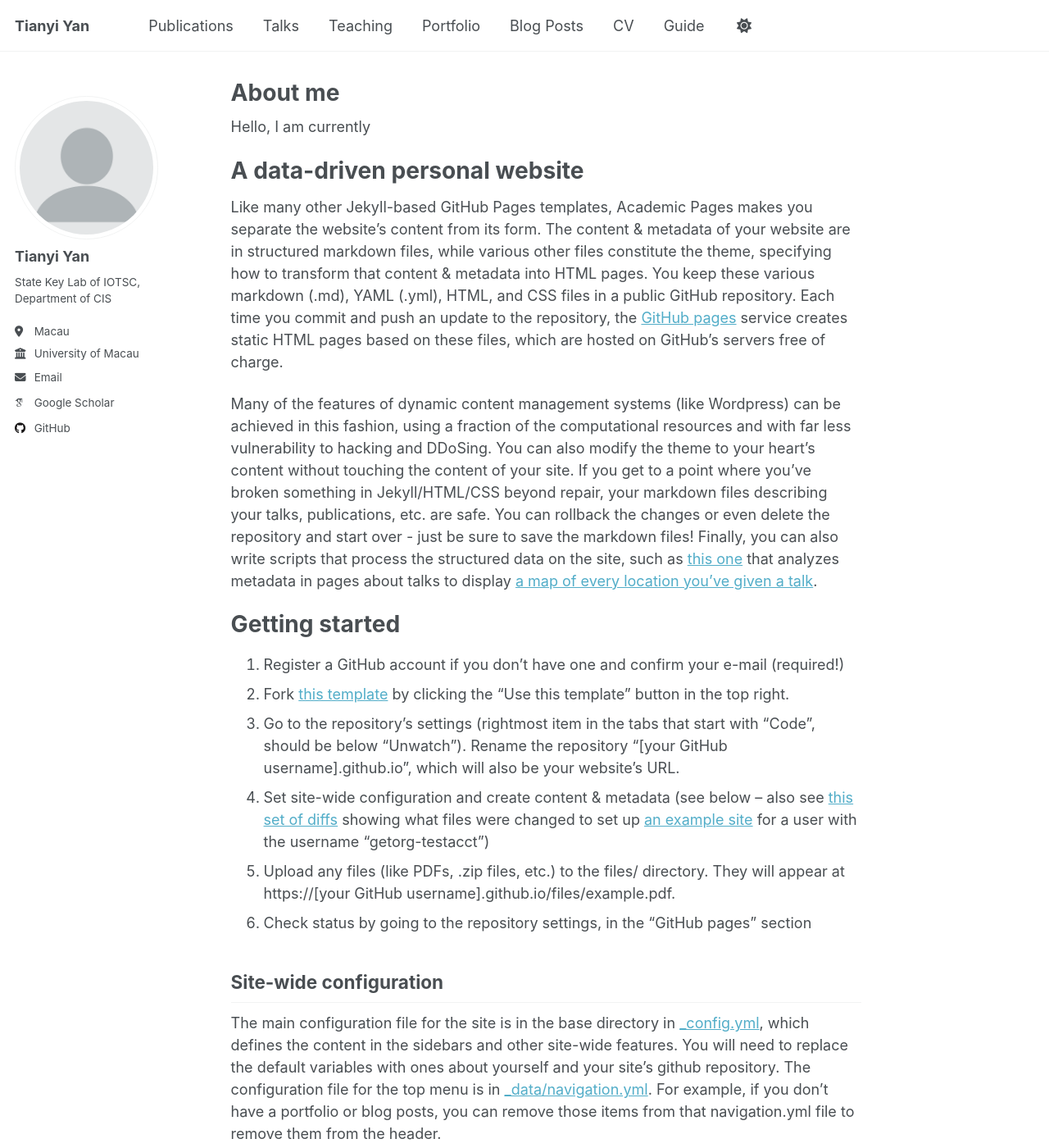
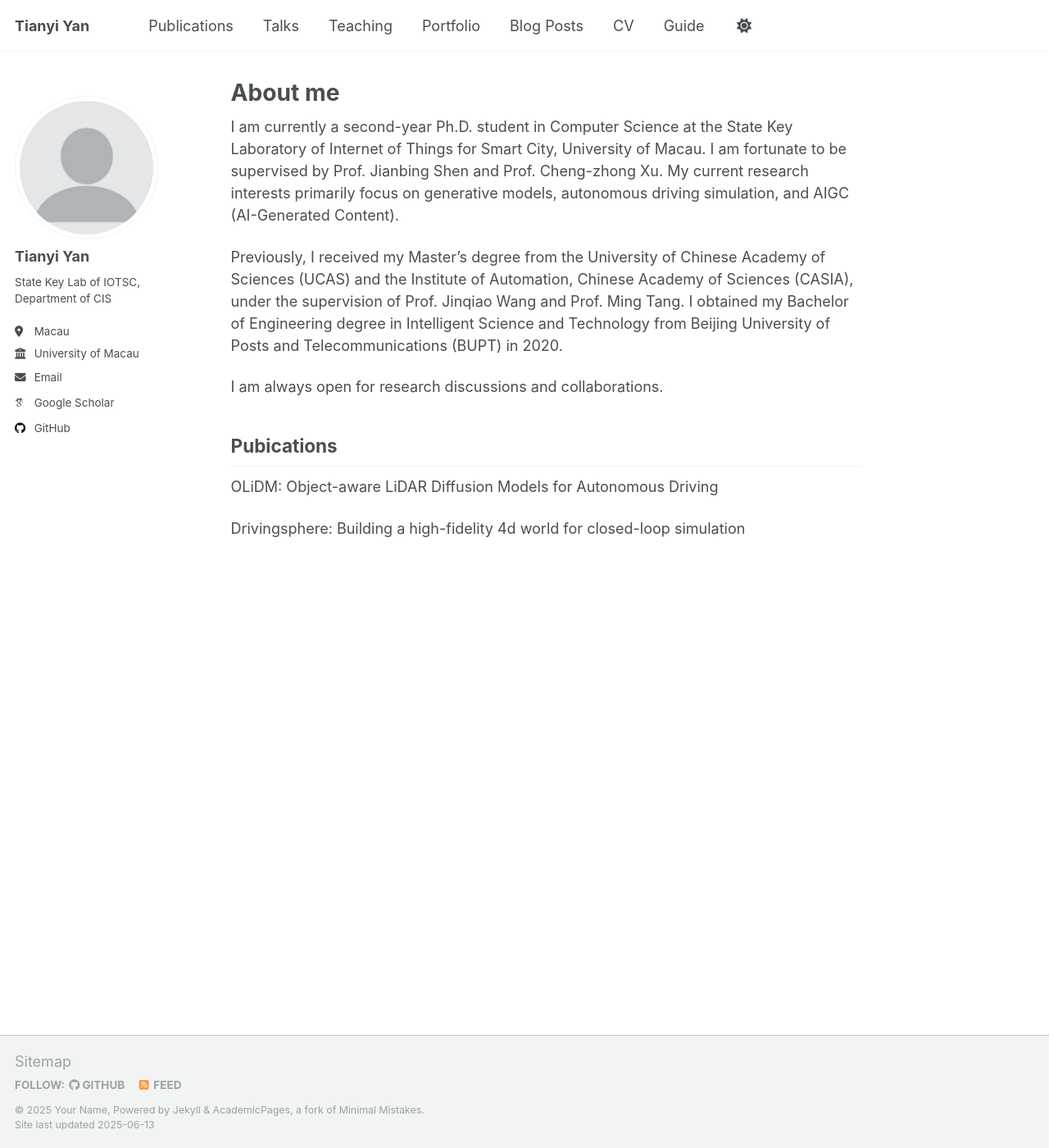
Before and after one commit to yanty123/yanty123.github.io, a Jekyll site: the page built from _pages/about.md, in a window 1280 px wide and 1400 px high. Shown: the whole window at 82% size. Built offline with Jekyll 4.4.1, drawn with Linux system fonts in a browser that asks for light colours; some web fonts are replaced; some of the changed text lies outside the part shown.

Commit message:
Update about.md

```diff
--- a/_pages/about.md
+++ b/_pages/about.md
@@ -7,43 +7,18 @@
   - /about.html
 ---
 
-Hello, I am currently
+I am currently a second-year Ph.D. student in Computer Science at the State Key Laboratory of Internet of Things for Smart City, University of Macau. I am fortunate to be supervised by Prof. Jianbing Shen and Prof. Cheng-zhong Xu. My current research interests primarily focus on generative models, autonomous driving simulation, and AIGC (AI-Generated Content).
 
-A data-driven personal website
-======
-Like many other Jekyll-based GitHub Pages templates, Academic Pages makes you separate the website's content from its form. The content & metadata of your website are in structured markdown files, while various other files constitute the theme, specifying how to transform that content & metadata into HTML pages. You keep these various markdown (.md), YAML (.yml), HTML, and CSS files in a public GitHub repository. Each time you commit and push an update to the repository, the [GitHub pages](https://pages.github.com/) service creates static HTML pages based on these files, which are hosted on GitHub's servers free of charge.
+Previously, I received my Master's degree from the University of Chinese Academy of Sciences (UCAS) and the Institute of Automation, Chinese Academy of Sciences (CASIA), under the supervision of Prof. Jinqiao Wang and Prof. Ming Tang. I obtained my Bachelor of Engineering degree in Intelligent Science and Technology from Beijing University of Posts and Telecommunications (BUPT) in 2020.
 
-Many of the features of dynamic content management systems (like Wordpress) can be achieved in this fashion, using a fraction of the computational resources and with far less vulnerability to hacking and DDoSing. You can also modify the theme to your heart's content without touching the content of your site. If you get to a point where you've broken something in Jekyll/HTML/CSS beyond repair, your markdown files describing your talks, publications, etc. are safe. You can rollback the changes or even delete the repository and start over - just be sure to save the markdown files! Finally, you can also write scripts that process the structured data on the site, such as [this one](https://github.com/academicpages/academicpages.github.io/blob/master/talkmap.ipynb) that analyzes metadata in pages about talks to display [a map of every location you've given a talk](https://academicpages.github.io/talkmap.html).
+I am always open for research discussions and collaborations.
 
-Getting started
-======
-1. Register a GitHub account if you don't have one and confirm your e-mail (required!)
-2. Fork [this template](https://github.com/academicpages/academicpages.github.io) by clicking the "Use this template" button in the top right.
-3. Go to the repository's settings (rightmost item in the tabs that start with "Code", should be below "Unwatch"). Rename the repository "[your GitHub username].github.io", which will also be your website's URL.
-4. Set site-wide configuration and create content & metadata (see below -- also see [this set of diffs](http://archive.is/3TPas) showing what files were changed to set up [an example site](https://getorg-testacct.github.io) for a user with the username "getorg-testacct")
-5. Upload any files (like PDFs, .zip files, etc.) to the files/ directory. They will appear at https://[your GitHub username].github.io/files/example.pdf.
-6. Check status by going to the repository settings, in the "GitHub pages" section
 
-Site-wide configuration
+
+
+Pubications
 ------
-The main configuration file for the site is in the base directory in [_config.yml](https://github.com/academicpages/academicpages.github.io/blob/master/_config.yml), which defines the content in the sidebars and other site-wide features. You will need to replace the default variables with ones about yourself and your site's github repository. The configuration file for the top menu is in [_data/navigation.yml](https://github.com/academicpages/academicpages.github.io/blob/master/_data/navigation.yml). For example, if you don't have a portfolio or blog posts, you can remove those items from that navigation.yml file to remove them from the header.
 
-Create content & metadata
-------
-For site content, there is one markdown file for each type of content, which are stored in directories like _publications, _talks, _posts, _teaching, or _pages. For example, each talk is a markdown file in the [_talks directory](https://github.com/academicpages/academicpages.github.io/tree/master/_talks). At the top of each markdown file is structured data in YAML about the talk, which the theme will parse to do lots of cool stuff. The same structured data about a talk is used to generate the list of talks on the [Talks page](https://academicpages.github.io/talks), each [individual page](https://academicpages.github.io/talks/2012-03-01-talk-1) for specific talks, the talks section for the [CV page](https://academicpages.github.io/cv), and the [map of places you've given a talk](https://academicpages.github.io/talkmap.html) (if you run this [python file](https://github.com/academicpages/academicpages.github.io/blob/master/talkmap.py) or [Jupyter notebook](https://github.com/academicpages/academicpages.github.io/blob/master/talkmap.ipynb), which creates the HTML for the map based on the contents of the _talks directory).
+OLiDM: Object-aware LiDAR Diffusion Models for Autonomous Driving
 
-**Markdown generator**
-
-The repository includes [a set of Jupyter notebooks](https://github.com/academicpages/academicpages.github.io/tree/master/markdown_generator
-) that converts a CSV containing structured data about talks or presentations into individual markdown files that will be properly formatted for the Academic Pages template. The sample CSVs in that directory are the ones I used to create my own personal website at stuartgeiger.com. My usual workflow is that I keep a spreadsheet of my publications and talks, then run the code in these notebooks to generate the markdown files, then commit and push them to the GitHub repository.
-
-How to edit your site's GitHub repository
-------
-Many people use a git client to create files on their local computer and then push them to GitHub's servers. If you are not familiar with git, you can directly edit these configuration and markdown files directly in the github.com interface. Navigate to a file (like [this one](https://github.com/academicpages/academicpages.github.io/blob/master/_talks/2012-03-01-talk-1.md) and click the pencil icon in the top right of the content preview (to the right of the "Raw | Blame | History" buttons). You can delete a file by clicking the trashcan icon to the right of the pencil icon. You can also create new files or upload files by navigating to a directory and clicking the "Create new file" or "Upload files" buttons.
-
-Example: editing a markdown file for a talk
-![Editing a markdown file for a talk](/images/editing-talk.png)
-
-For more info
-------
-More info about configuring Academic Pages can be found in [the guide](https://academicpages.github.io/markdown/), the [growing wiki](https://github.com/academicpages/academicpages.github.io/wiki), and you can always [ask a question on GitHub](https://github.com/academicpages/academicpages.github.io/discussions). The [guides for the Minimal Mistakes theme](https://mmistakes.github.io/minimal-mistakes/docs/configuration/) (which this theme was forked from) might also be helpful.
+Drivingsphere: Building a high-fidelity 4d world for closed-loop simulation
```
